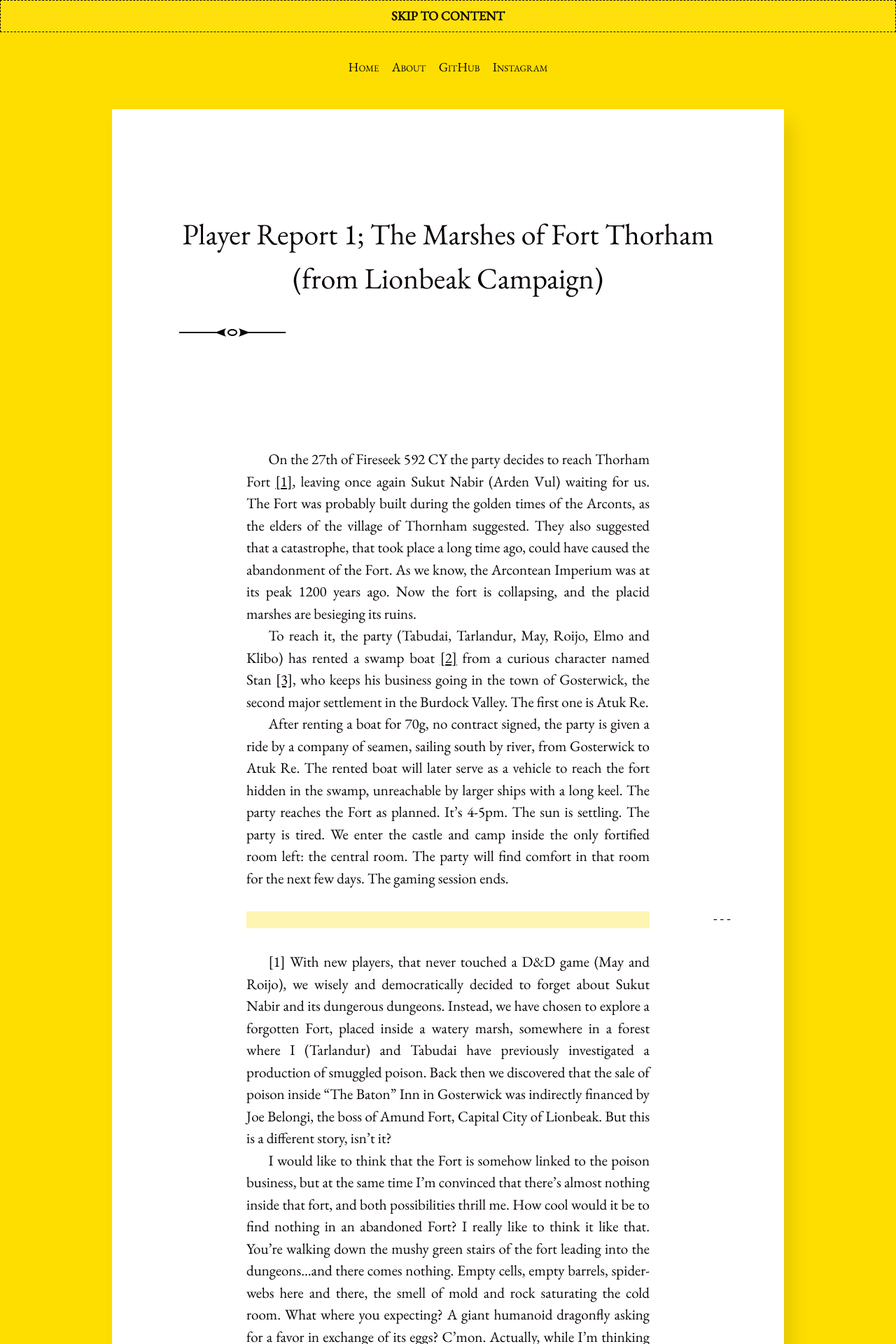
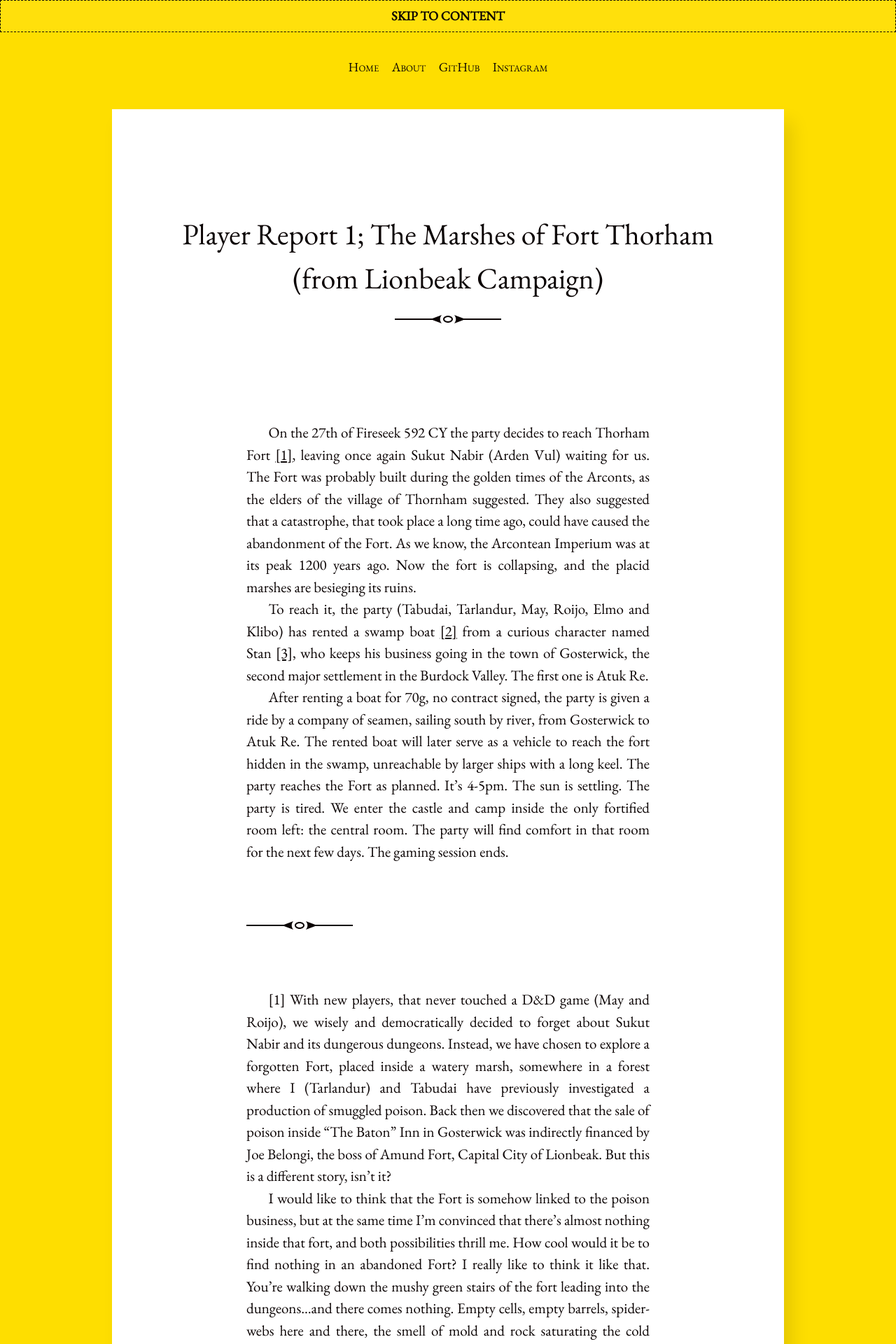
Before and after one commit to InexistentThirdChimera/InexistentThirdChimera.github.io, a Jekyll site: the page built from _posts/2023-01-27-player-report-1;-the-marshes-of-fort-thorham-(from-lionbeak-campaign).md, in a window 1280 px wide. Shown: the top 1920 px of the page at 70% size. Built offline with Jekyll 4.4.1, drawn with Linux system fonts in a browser that asks for light colours.

Commit message:
modified margin

```diff
--- a/_posts/2023-01-27-player-report-1;-the-marshes-of-fort-thorham-(from-lionbeak-campaign).md
+++ b/_posts/2023-01-27-player-report-1;-the-marshes-of-fort-thorham-(from-lionbeak-campaign).md
@@ -48,7 +48,7 @@ To reach it, the party (Tabudai, Tarlandur, May, Roijo, Elmo and Klibo) has rent
 After renting a boat for 70g, no contract signed, the party is given a ride by a company of seamen, sailing south by river, from Gosterwick to Atuk Re. The rented boat will later serve as a vehicle to reach the fort hidden in the swamp, unreachable by larger ships with a long keel. The party reaches the Fort as planned. It’s 4-5pm. The sun is settling.
 The party is tired. We enter the castle and camp inside the only fortified room left: the central room. The party will find comfort in that room for the next few days. The gaming session ends.
 
-                                                                    ---
+---
 
 <a name="fn1">[1]</a> With new players, that never touched a D&D game (May and Roijo), we wisely and democratically decided to forget about Sukut Nabir and its dungerous dungeons. Instead, we have chosen to explore a forgotten Fort, placed inside a watery marsh, somewhere in a forest where I (Tarlandur) and Tabudai have previously investigated a production of smuggled poison. Back then we discovered that the sale of poison inside "The Baton" Inn in Gosterwick was indirectly financed by Joe Belongi, the boss of Amund Fort, Capital City of Lionbeak. But this is a different story, isn't it?
 
--- a/_sass/_mixins.scss
+++ b/_sass/_mixins.scss
@@ -3,6 +3,7 @@
   display: block;
   width: 152px;
   height: 12px;
+  margin: .5em auto .5em;
   background: url(#{$asset_url}/images/divider.svg) no-repeat center;
-  padding: 40px 0px 40px 0px;
+
 }
```
